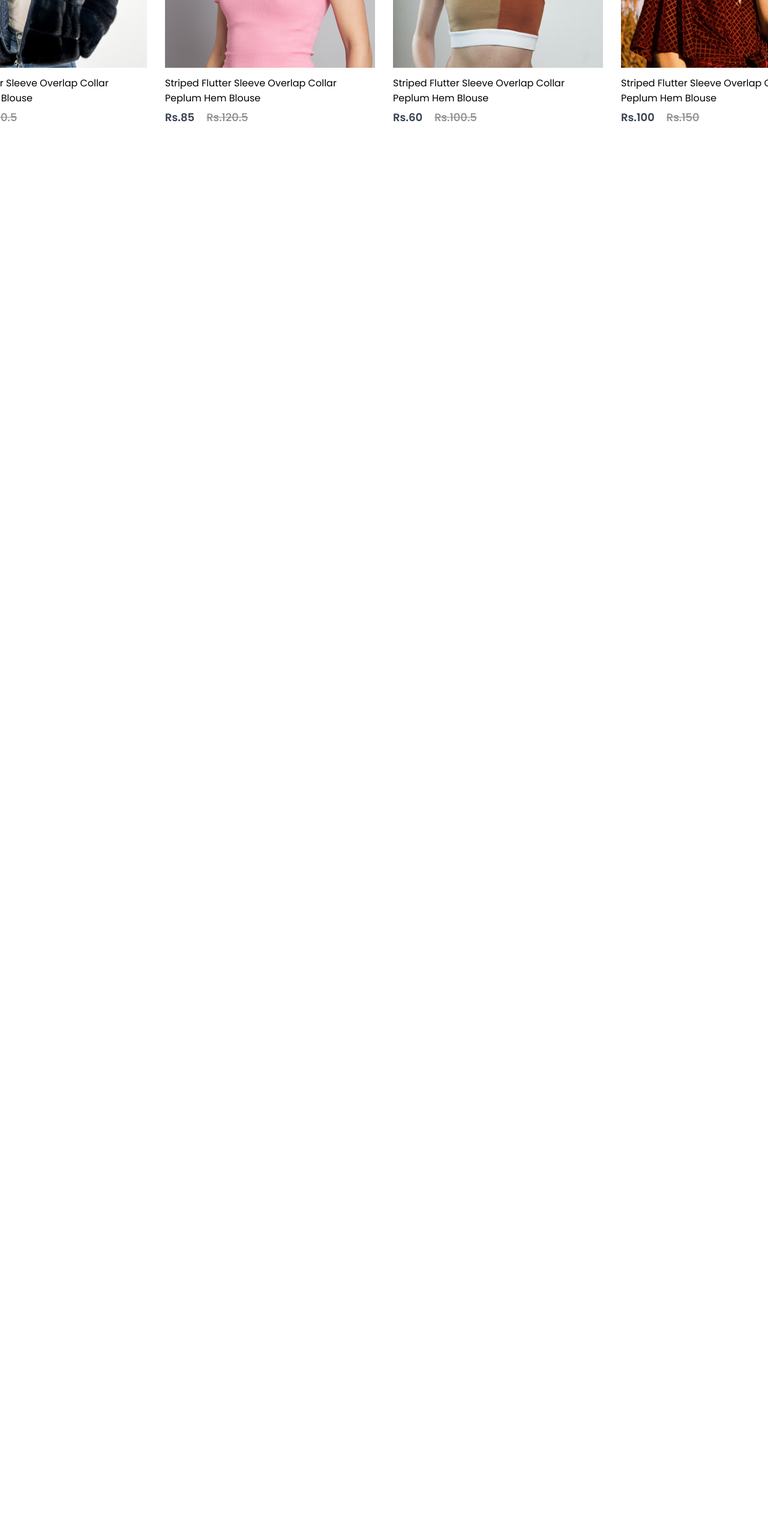
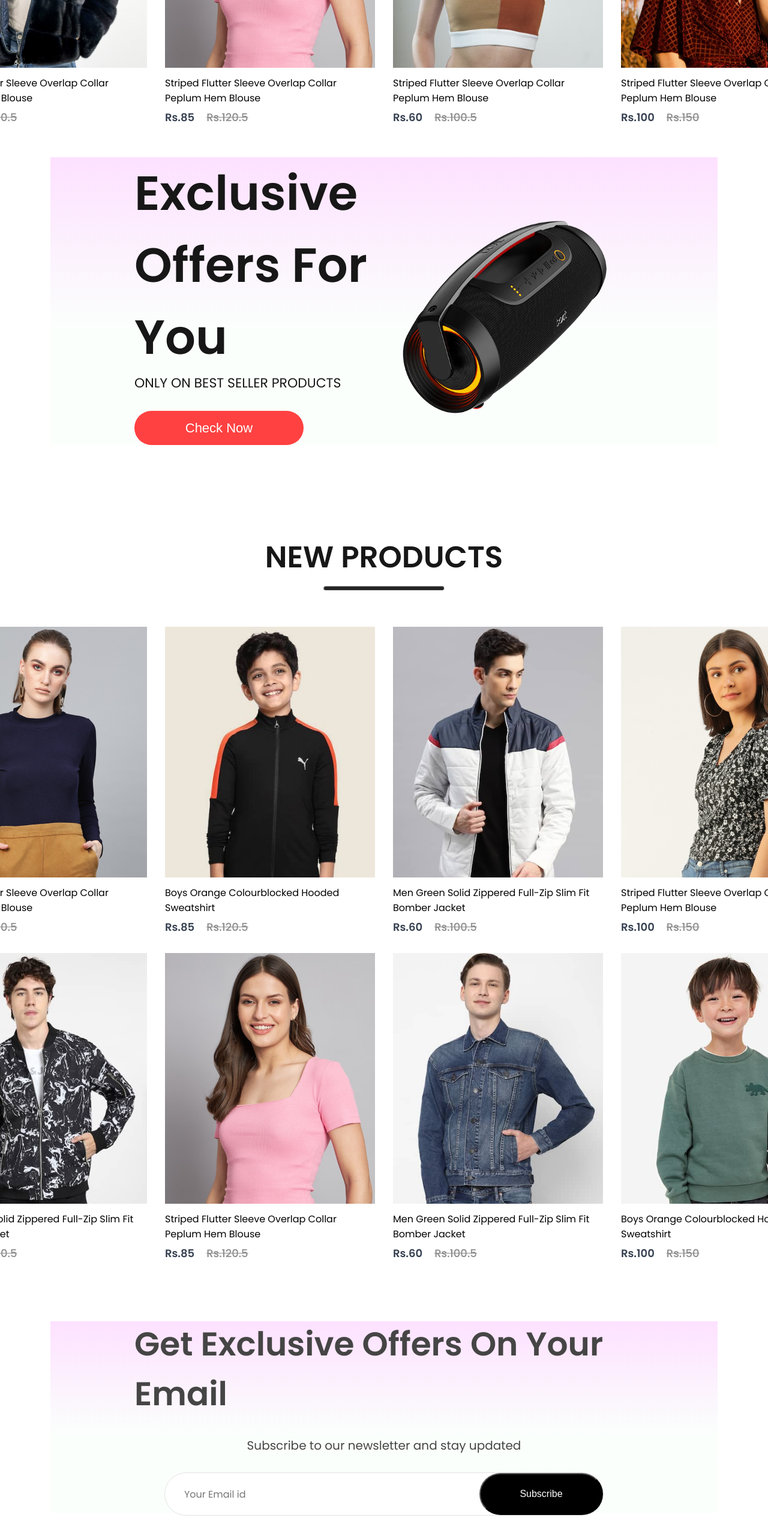
Before and after one commit to mayankdhangar2408/Harsh-Mobile-Shopping-Website, a React (Create React App) app: page / in a window 1280 px wide. Shown: the part 1355-3921 px from the top of the page at 60% size. Before the commit the page ends 1617 px from the top, so only its background shows below. Built offline with nearby package versions, Linux system fonts and the light colour scheme.

Commit message:
Offers, NewProducts and NewsLetter Section Updated at Home Page

```diff
--- /dev/null
+++ b/src/Components/NewProducts/NewProducts.css
@@ -0,0 +1,24 @@
+.new-products{
+    display: flex;
+    flex-direction: column;
+    align-items: center;
+    gap: 10px;
+    margin-bottom: 100px;
+}
+.new-products h1{
+    color: #171717;
+    font-size: 50px;
+    font-weight: 600;
+}
+.new-products hr{
+    width: 200px;
+    height: 6px;
+    border-radius: 10px;
+    background: #252525;
+}
+.products{
+    margin-top: 50px;
+    display: grid;
+    gap: 30px;
+    grid-template-columns: 1fr 1fr 1fr 1fr;
+}
--- /dev/null
+++ b/src/Components/NewProducts/NewProducts.jsx
@@ -0,0 +1,18 @@
+import React from 'react'
+import './NewProducts.css'
+import new_products from '../Assets/new_products'
+import Item from '../Item/Item'
+
+export const NewProducts = () => {
+  return (
+    <div className='new-products'>
+        <h1>NEW PRODUCTS</h1>
+        <hr />
+        <div className="products">
+            {new_products.map((item,i)=> {
+                return <Item key={i} id={item.id} name={item.name} image={item.image} new_price={item.new_price} old_price={item.old_price} />
+            })}
+        </div>
+    </div>
+  )
+}
--- /dev/null
+++ b/src/Components/NewsLetter/NewsLetter.css
@@ -0,0 +1,49 @@
+.newsletter{
+    width: 65%;
+    height: 40vh;
+    display: flex;
+    flex-direction: column;
+    align-items: center;
+    justify-content: center;
+    margin: auto;
+    padding: 0px 140px;
+    margin-bottom: 150px;
+    background: linear-gradient(180deg, #fde1ff 0%, #e1ffea22 60%);
+    gap: 30px;
+}
+.newsletter h1{
+    color: #454545;
+    font-size: 55px;
+    font-weight: 600;
+}
+.newsletter p{
+    color: #454545;
+    font-size: 20px;
+}
+.newsletter div{
+    display: flex;
+    align-items: center;
+    justify-content: space-between;
+    background: white;
+    width: 730px;
+    height: 70px;
+    border-radius: 80px;
+    border: 1px solid #e3e3e3;
+}
+.newsletter input{
+    width: 500px;
+    margin-left: 30px;
+    border: none;
+    outline: none;
+    font-family: Poppins;
+    font-size: 16px;
+}
+.newsletter div button{
+    width: 210px;
+    height: 70px;
+    border-radius: 80px;
+    background: black;
+    color: white;
+    font-size: 16px;
+    cursor: pointer;
+}
--- /dev/null
+++ b/src/Components/NewsLetter/NewsLetter.jsx
@@ -0,0 +1,15 @@
+import React from 'react'
+import './NewsLetter.css'
+
+export const NewsLetter = () => {
+  return (
+    <div className='newsletter'>
+        <h1>Get  Exclusive Offers On Your Email</h1>
+        <p>Subscribe to our newsletter and stay updated</p>
+        <div>
+            <input type="email" placeholder='Your Email id' />
+            <button>Subscribe</button>
+        </div>
+    </div>
+  )
+}
--- /dev/null
+++ b/src/Components/Offers/Offers.css
@@ -0,0 +1,46 @@
+.offers{
+    width: 65%;
+    height: 60vh;
+    display: flex;
+    margin: auto;
+    padding: 0px 140px;
+    margin-bottom: 150px;
+    background: linear-gradient(180deg, #fde1ff 0%, #e1ffea22 60%);
+}
+.offers-left{
+    flex: 1;
+    display: flex;
+    flex-direction: column;
+    justify-content: center;
+}
+.offers-left h1{
+    color: #171717;
+    font-size: 80px;
+    font-weight: 600;
+}
+.offers-left p{
+    color: #171717;
+    font-size: 22px;
+    font-size: 600;
+}
+.offers-left button{
+    width: 282px;
+    height: 70px;
+    border-radius: 35px;
+    background-color: #ff4141;
+    border: none;
+    color: white;
+    font-size: 22px;
+    margin-top: 30px;
+    cursor: pointer;
+}
+.offers-right{
+    flex: 1;
+    display: flex;
+    align-items: center;
+    justify-content: flex-end;
+    padding-top: 50px;
+}
+.offers-right img{
+    height: 100%;
+}
--- /dev/null
+++ b/src/Components/Offers/Offers.jsx
@@ -0,0 +1,19 @@
+import React from 'react'
+import './Offers.css'
+import exclusive_image from '../Assets/exclusive_image.webp'
+
+export const Offers = () => {
+  return (
+    <div className='offers'>
+        <div className="offers-left">
+            <h1>Exclusive</h1>
+            <h1>Offers For You</h1>
+            <p>ONLY ON BEST SELLER PRODUCTS</p>
+            <button>Check Now</button>
+        </div>
+        <div className="offers-right">
+            <img src={exclusive_image} alt="" />
+        </div>
+    </div>
+  )
+}
--- a/src/Pages/Shop.jsx
+++ b/src/Pages/Shop.jsx
@@ -1,12 +1,18 @@
 import React from 'react'
 import { Hero } from '../Components/Hero/Hero'
 import { Popular } from '../Components/Popular/Popular'
+import { Offers } from '../Components/Offers/Offers'
+import { NewProducts } from '../Components/NewProducts/NewProducts'
+import { NewsLetter } from '../Components/NewsLetter/NewsLetter'
 
 export const Shop = () => {
   return (
     <div>
         <Hero/>
         <Popular/>
+        <Offers/>
+        <NewProducts/>
+        <NewsLetter/>
     </div>
   )
 }
```
Also changed, not shown: src/Components/Assets/exclusive_image.png (deleted), src/Components/Assets/exclusive_image.webp (added), src/Components/Assets/new_products.js (renamed from src/Components/Assets/new_collections.js).
